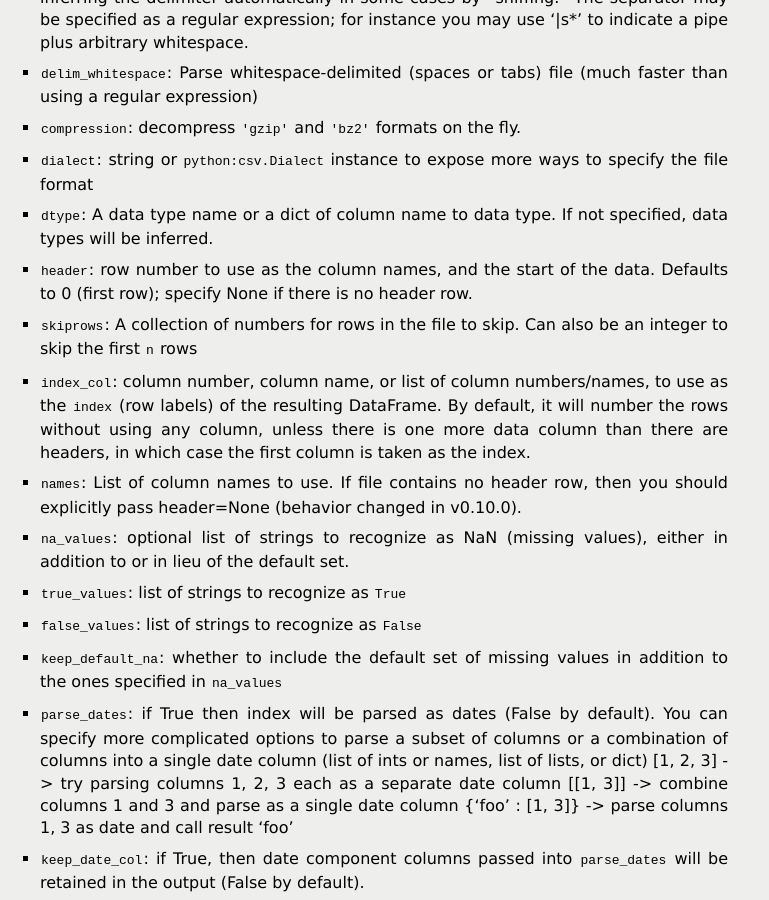
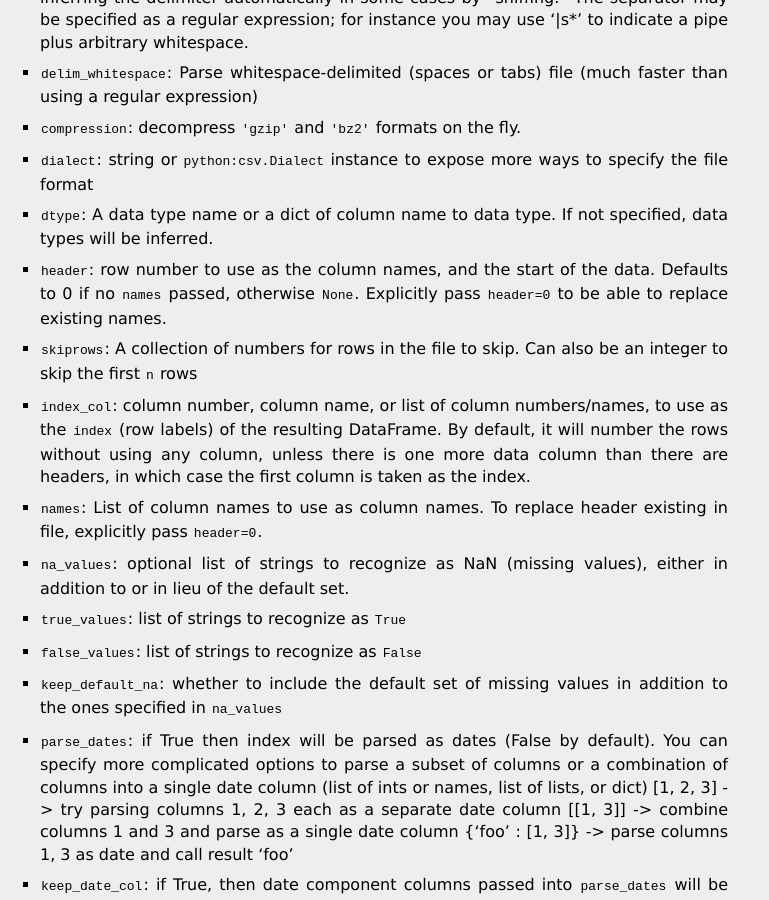
Before and after one commit to mobogaqc/pandas, a Sphinx documentation site: the page built from doc/source/io.rst, in a window 1280 px wide and 900 px high, scrolled down 468 px. Shown: the whole window, without its empty margins (0-769 px from the left). Built offline with Sphinx 7.4.7, drawn with Linux system fonts in a browser that asks for light colours; formulas are drawn with MathJax 3; the version number is read from the project's files by our own code.

Commit message:
ENH: read_* function header inference. make backwards compatible again with 0.9.x. close #2539

```diff
--- a/RELEASE.rst
+++ b/RELEASE.rst
@@ -102,10 +102,8 @@ pandas 0.10.0
     using the new option ``mode.use_inf_as_null`` (GH2050_, GH1919_)
   - ``pandas.merge`` will now default to ``sort=False``. For many use cases
     sorting the join keys is not necessary, and doing it by default is wasteful
-  - ``names`` handling in file parsing: if explicit column `names` passed,
-    `header` argument will be respected. If there is an existing header column,
-    this can rename the columns. To fix legacy code, put ``header=None`` when
-    passing ``names``
+  - Specify ``header=0`` explicitly to replace existing column names in file in
+    read_* functions.
   - Default column names for header-less parsed files (yielded by read_csv,
     etc.) are now the integers 0, 1, .... A new argument `prefix` has been
     added; to get the v0.9.x behavior specify ``prefix='X'`` (GH2034_). This API
--- a/doc/source/io.rst
+++ b/doc/source/io.rst
@@ -52,8 +52,9 @@ data into a DataFrame object. They can take a number of arguments:
     ways to specify the file format
   - ``dtype``: A data type name or a dict of column name to data type. If not
     specified, data types will be inferred.
-  - ``header``: row number to use as the column names, and the start of the data.
-    Defaults to 0 (first row); specify None if there is no header row.
+  - ``header``: row number to use as the column names, and the start of the
+    data.  Defaults to 0 if no ``names`` passed, otherwise ``None``. Explicitly
+    pass ``header=0`` to be able to replace existing names.
   - ``skiprows``: A collection of numbers for rows in the file to skip. Can
     also be an integer to skip the first ``n`` rows
   - ``index_col``: column number, column name, or list of column numbers/names,
@@ -61,8 +62,8 @@ data into a DataFrame object. They can take a number of arguments:
     it will number the rows without using any column, unless there is one more
     data column than there are headers, in which case the first column is taken
     as the index.
-  - ``names``: List of column names to use. If file contains no header row,
-    then you should explicitly pass header=None (behavior changed in v0.10.0).
+  - ``names``: List of column names to use as column names. To replace header
+    existing in file, explicitly pass ``header=0``.
   - ``na_values``: optional list of strings to recognize as NaN (missing
     values), either in addition to or in lieu of the default set.
   - ``true_values``: list of strings to recognize as ``True``
@@ -235,7 +236,7 @@ any):
 .. ipython:: python
 
     print data
-    pd.read_csv(StringIO(data), names=['foo', 'bar', 'baz'])
+    pd.read_csv(StringIO(data), names=['foo', 'bar', 'baz'], header=0)
     pd.read_csv(StringIO(data), names=['foo', 'bar', 'baz'], header=None)
 
 If the header is in a row other than the first, pass the row number to
```
Also changed, not shown: doc/source/v0.10.0.txt (+0 -11 lines), 2 other files.
